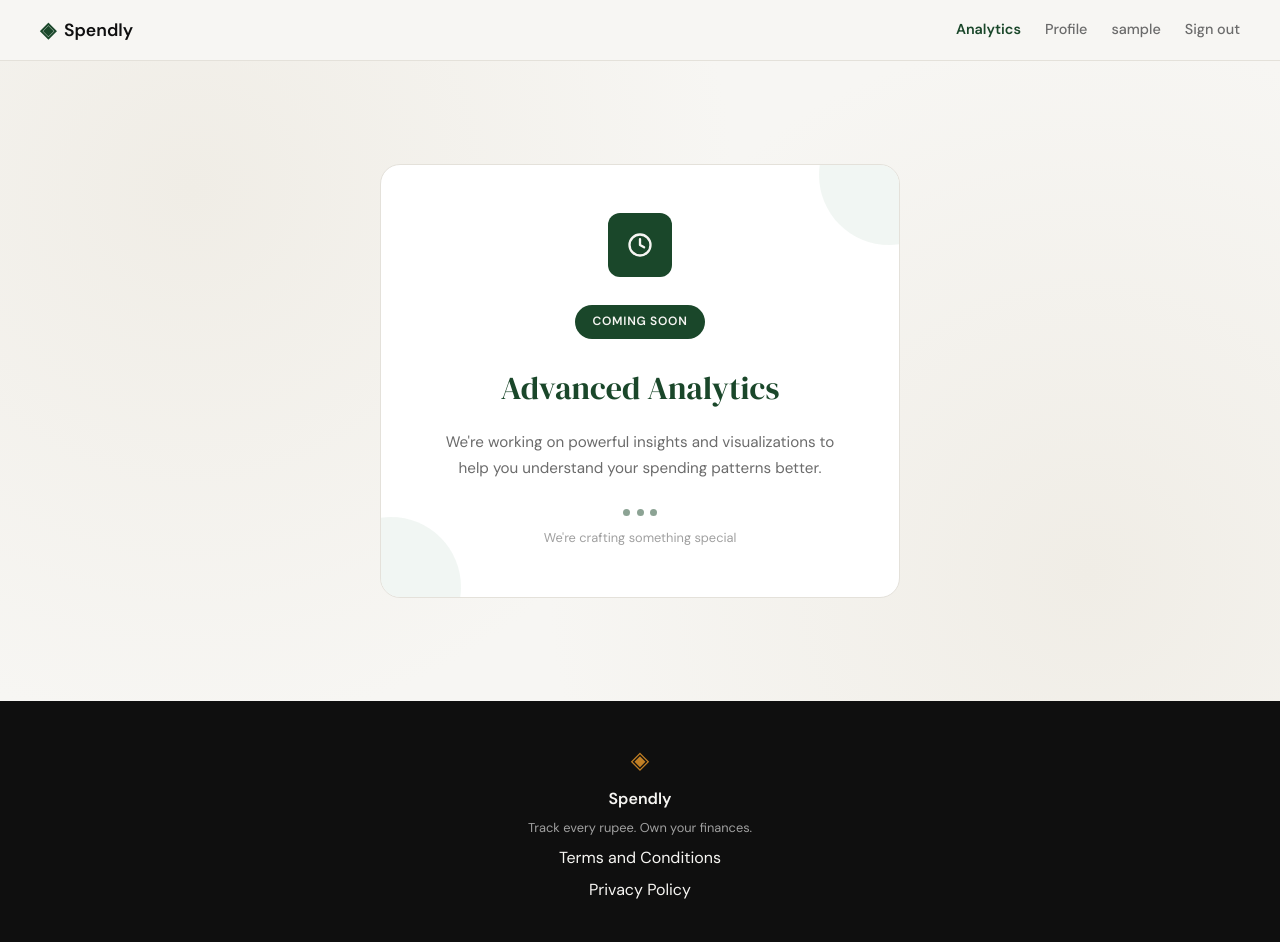
After one commit to tanveer-99/expense-tracker, a Flask app: page /analytics in a window 1280 px wide. The commit adds this page. Run offline with Flask 3, Linux system fonts and the light colour scheme; the visitor is signed in with stand-in values (Sample User, id 1).

Commit message:
Add analytics placeholder page and fix post-auth redirects
Redirect to home after sign in/register (auto-login on register), and
add a profile nav link that hides while already on the profile page.

```diff
--- a/app.py
+++ b/app.py
@@ -53,13 +53,15 @@ def register():
             return render_template("register.html")
 
         try:
-            create_user(name, email, password)
+            user_id = create_user(name, email, password)
         except sqlite3.IntegrityError:
             flash("Email already registered.", "error")
             return render_template("register.html")
 
-        flash("Account created. Please sign in.", "success")
-        return redirect(url_for("login"))
+        session["user_id"] = user_id
+        session["user_name"] = name
+        flash("Account created. Welcome to Spendly!", "success")
+        return redirect(url_for("landing"))
 
     abort(405)
 
@@ -220,6 +222,14 @@ def profile():
     )
 
 
+@app.route("/analytics")
+def analytics():
+    if not session.get("user_id"):
+        return redirect(url_for("login"))
+
+    return render_template("analytics.html")
+
+
 @app.route("/expenses/add")
 def add_expense():
     return "Add expense — coming in Step 7"
--- a/static/css/style.css
+++ b/static/css/style.css
@@ -102,6 +102,8 @@ a { color: inherit; text-decoration: none; }
 
 .nav-links a { color: var(--ink-muted); transition: color 0.2s; }
 .nav-links a:hover { color: var(--ink); }
+
+.nav-link-active { color: var(--accent) !important; font-weight: 600; }
 
 .nav-cta {
     background: var(--ink) !important;
@@ -949,6 +951,115 @@ a { color: inherit; text-decoration: none; }
 .bar-w-100 { width: 100%; }
 
 /* ------------------------------------------------------------------ */
+/* Analytics — coming soon                                             */
+/* ------------------------------------------------------------------ */
+
+.coming-soon {
+    min-height: calc(100vh - 60px - 100px);
+    display: flex;
+    align-items: center;
+    justify-content: center;
+    padding: 3rem 2rem;
+    background:
+        radial-gradient(circle at 15% 20%, var(--paper-warm) 0%, transparent 45%),
+        radial-gradient(circle at 85% 80%, var(--paper-warm) 0%, transparent 45%);
+}
+
+.coming-soon-card {
+    position: relative;
+    width: 100%;
+    max-width: 520px;
+    background: var(--paper-card);
+    border: 1px solid var(--border);
+    border-radius: var(--radius-lg);
+    padding: 3rem 2.5rem;
+    text-align: center;
+    overflow: hidden;
+}
+
+.coming-soon-card::before,
+.coming-soon-card::after {
+    content: "";
+    position: absolute;
+    width: 140px;
+    height: 140px;
+    border-radius: 50%;
+    background: var(--accent-light);
+    opacity: 0.6;
+}
+
+.coming-soon-card::before { top: -60px; right: -60px; }
+.coming-soon-card::after { bottom: -60px; left: -60px; }
+
+.coming-soon-icon {
+    position: relative;
+    width: 64px;
+    height: 64px;
+    margin: 0 auto 1.75rem;
+    display: flex;
+    align-items: center;
+    justify-content: center;
+    background: var(--accent);
+    color: var(--paper);
+    border-radius: var(--radius-md);
+}
+
+.coming-soon-badge {
+    position: relative;
+    display: inline-block;
+    background: var(--accent);
+    color: var(--paper);
+    font-size: 0.75rem;
+    font-weight: 600;
+    letter-spacing: 0.06em;
+    text-transform: uppercase;
+    padding: 0.45rem 1.1rem;
+    border-radius: 999px;
+    margin-bottom: 1.5rem;
+}
+
+.coming-soon-title {
+    position: relative;
+    font-family: var(--font-display);
+    font-weight: 400;
+    font-size: 2rem;
+    color: var(--accent);
+    margin-bottom: 1rem;
+}
+
+.coming-soon-subtitle {
+    position: relative;
+    font-size: 0.95rem;
+    color: var(--ink-muted);
+    line-height: 1.7;
+    max-width: 400px;
+    margin: 0 auto 1.75rem;
+}
+
+.coming-soon-dots {
+    position: relative;
+    display: flex;
+    align-items: center;
+    justify-content: center;
+    gap: 0.4rem;
+    margin-bottom: 0.75rem;
+}
+
+.coming-soon-dots span {
+    width: 7px;
+    height: 7px;
+    border-radius: 50%;
+    background: var(--accent);
+    opacity: 0.5;
+}
+
+.coming-soon-caption {
+    position: relative;
+    font-size: 0.8rem;
+    color: var(--ink-faint);
+}
+
+/* ------------------------------------------------------------------ */
 /* Responsive                                                          */
 /* ------------------------------------------------------------------ */
 
--- /dev/null
+++ b/templates/analytics.html
@@ -0,0 +1,34 @@
+{% extends "base.html" %}
+
+{% block title %}Analytics — Spendly{% endblock %}
+
+{% block content %}
+
+<section class="coming-soon">
+    <div class="coming-soon-card">
+        <div class="coming-soon-icon">
+            <svg width="28" height="28" viewBox="0 0 24 24" fill="none" xmlns="http://www.w3.org/2000/svg">
+                <circle cx="12" cy="12" r="9" stroke="currentColor" stroke-width="2"/>
+                <path d="M12 7v5l3.5 2" stroke="currentColor" stroke-width="2" stroke-linecap="round" stroke-linejoin="round"/>
+            </svg>
+        </div>
+
+        <span class="coming-soon-badge">Coming Soon</span>
+
+        <h1 class="coming-soon-title">Advanced Analytics</h1>
+
+        <p class="coming-soon-subtitle">
+            We're working on powerful insights and visualizations to help you understand your spending patterns better.
+        </p>
+
+        <div class="coming-soon-dots">
+            <span></span>
+            <span></span>
+            <span></span>
+        </div>
+
+        <p class="coming-soon-caption">We're crafting something special</p>
+    </div>
+</section>
+
+{% endblock %}
--- a/templates/base.html
+++ b/templates/base.html
@@ -20,6 +20,10 @@
             </a>
             <div class="nav-links">
                 {% if session.get('user_id') %}
+                <a href="{{ url_for('analytics') }}" class="{% if request.endpoint == 'analytics' %}nav-link-active{% endif %}">Analytics</a>
+                {% if request.endpoint != 'profile' %}
+                <a href="{{ url_for('profile') }}">Profile</a>
+                {% endif %}
                 <span class="nav-user">{{ session.get('user_name', 'Account') }}</span>
                 <a href="{{ url_for('logout') }}">Sign out</a>
                 {% else %}
```
